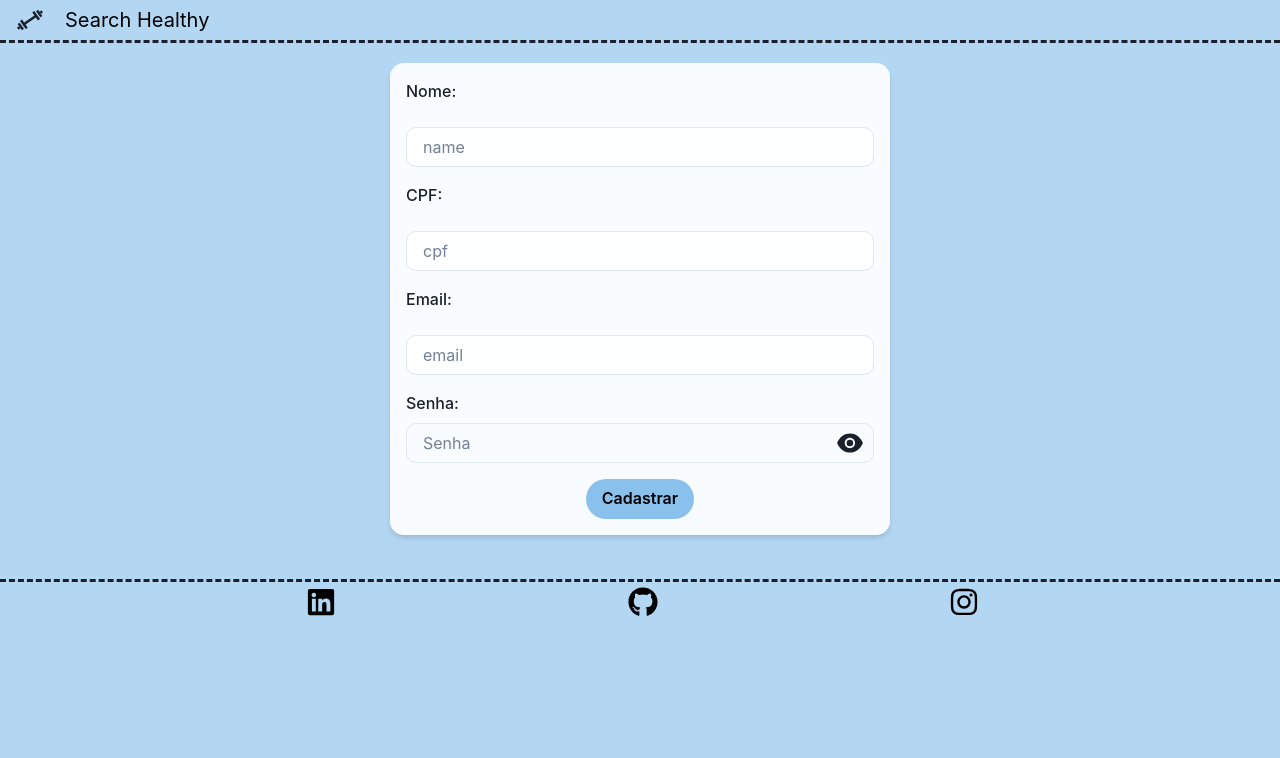
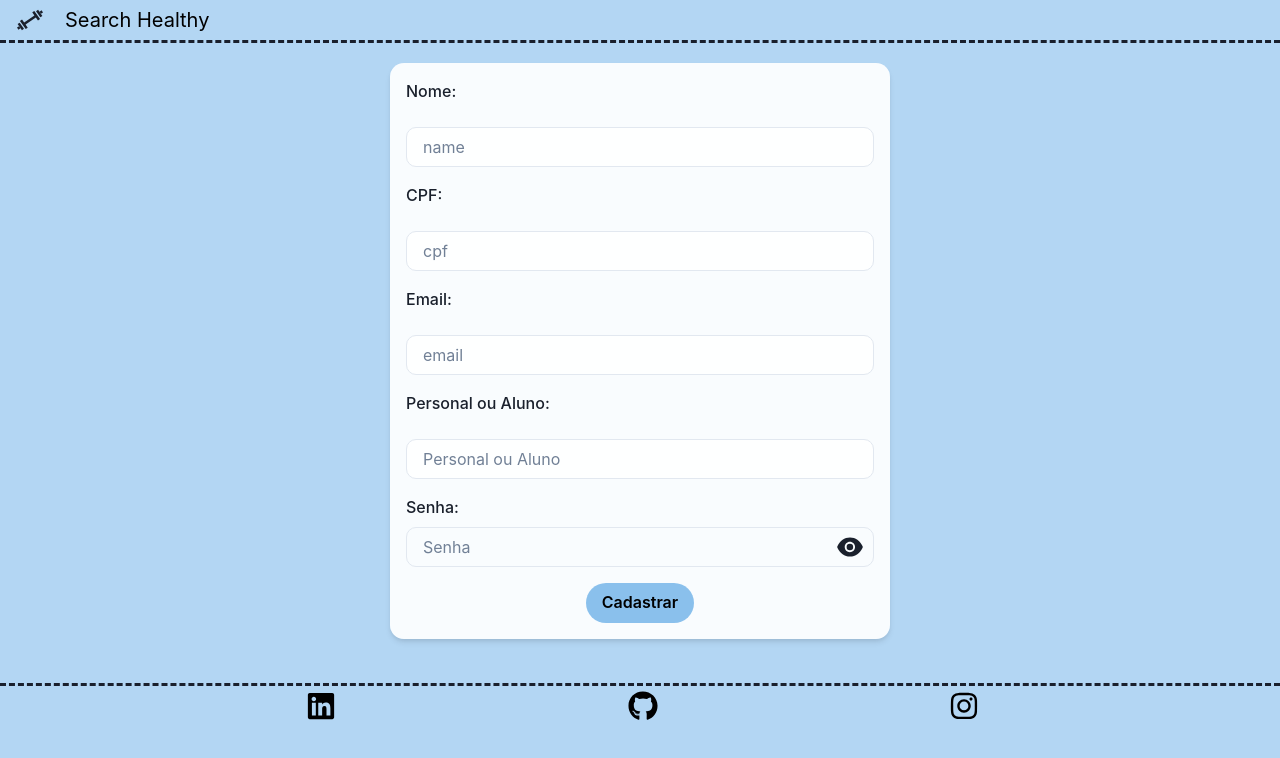
Before and after one commit to iuridantas/front-Search-healthy, a React (Vite) app in the folder search-healthy/: page /register in a window 1280 px wide. Shown: the top 758 px of the page. Built offline with nearby package versions, Linux system fonts and the light colour scheme.

Commit message:
feat: implementation role in create user

```diff
--- a/search-healthy/src/main.tsx
+++ b/search-healthy/src/main.tsx
@@ -4,7 +4,6 @@ import { BrowserRouter, Routes, Route } from 'react-router-dom';
 import { Login } from './pages/login/login';
 import { ChakraProvider } from '@chakra-ui/react';
 import { Register } from './pages/register/register';
-
 import { Footer } from './components/footer/footer';
 import { extendTheme } from '@chakra-ui/react'
 import { Header } from './components/header/header';
--- a/search-healthy/src/pages/creatProfiles/creatProfile.tsx
+++ b/search-healthy/src/pages/creatProfiles/creatProfile.tsx
@@ -11,7 +11,7 @@ import {
 import { FormEvent, useEffect, useState } from 'react';
 import { useNavigate, useParams } from 'react-router-dom';
 import { api } from '../../utils/api/apiProfile';
-import { Profiles, ProfilesInput } from '../../utils/types/requests';
+import { Profiles, User, ProfilesInput } from '../../utils/types/requests';
 
 export function CreatProfile() {
   const [loading, setLoading] = useState(false);
--- a/search-healthy/src/pages/register/register.tsx
+++ b/search-healthy/src/pages/register/register.tsx
@@ -74,6 +74,14 @@ export function Register() {
                 name="email"
                 required
               />
+              <FormLabel htmlFor="role">Personal ou Aluno:</FormLabel>
+              <Input
+                borderRadius={10}
+                type="text"
+                placeholder="Personal ou Aluno"
+                name="role"
+                required
+              />
               <FormControl>
                 <FormLabel htmlFor="password">Senha:</FormLabel>
                 <InputGroup>
--- a/search-healthy/src/utils/types/requests.ts
+++ b/search-healthy/src/utils/types/requests.ts
@@ -4,6 +4,7 @@ export type User = {
   email: string;
   password: string;
   cpf: string;
+  role:string;
 };
 
 export type UserInput = {
@@ -11,6 +12,7 @@ export type UserInput = {
   email: string;
   password: string;
   cpf: string;
+  role:string;
 };
 
 export type SignIn = {
```
